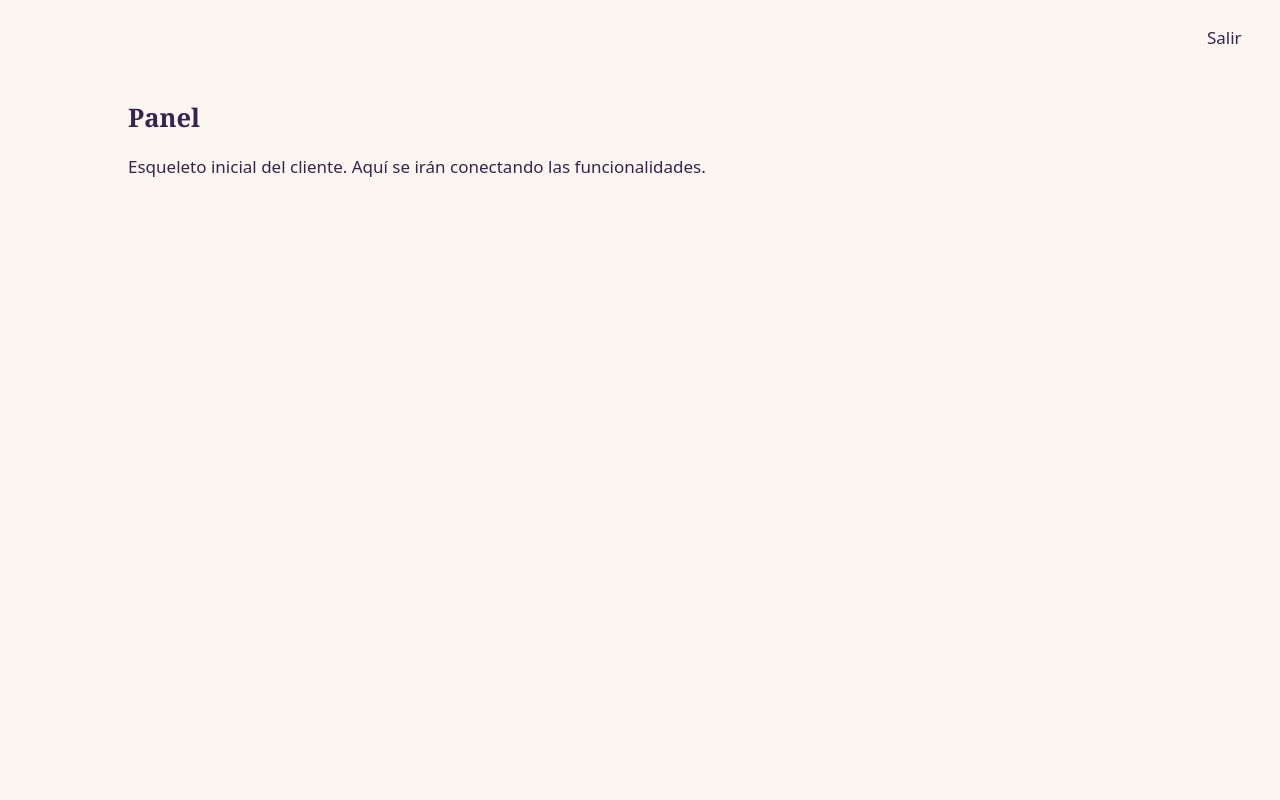
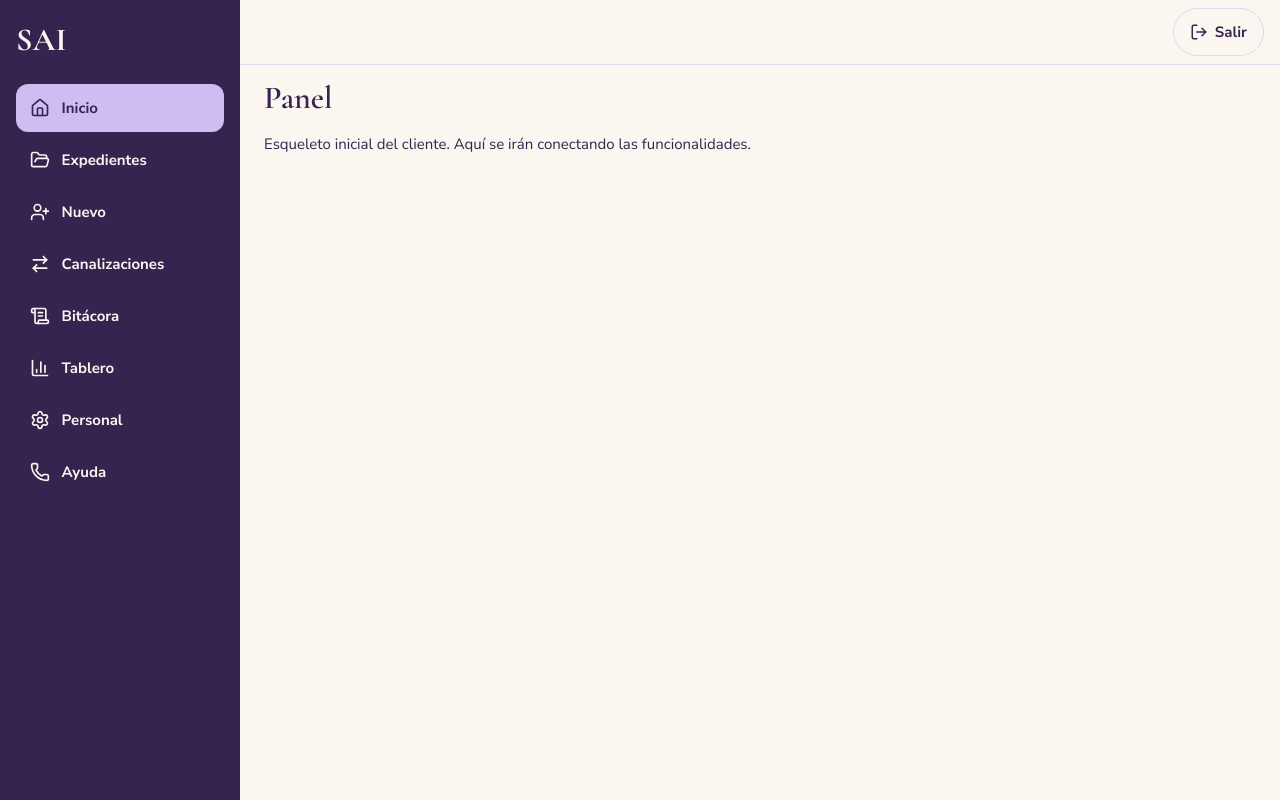
Before and after one commit to Git-Pusher-UAS/plataforma-frontend, a React (Vite) app: page / in a window 1280 px wide. Built offline with nearby package versions, Linux system fonts and the light colour scheme.

Commit message:
Modificaciones a css, vite.config.ts y src/app/Layout.tsx

```diff
--- a/index.html
+++ b/index.html
@@ -3,7 +3,7 @@
   <head>
     <meta charset="UTF-8" />
     <meta name="viewport" content="width=device-width, initial-scale=1, viewport-fit=cover" />
-    <meta name="theme-color" content="#1f2937" />
+    <meta name="theme-color" content="#35244F" />
     <meta name="referrer" content="no-referrer" />
     <link rel="icon" type="image/png" href="/icon-192.png" />
     <link rel="apple-touch-icon" href="/apple-touch-icon.png" />
--- a/package.json
+++ b/package.json
@@ -19,8 +19,11 @@
     "audit:deps": "npm audit --audit-level=high"
   },
   "dependencies": {
+    "@fontsource/cormorant-garamond": "5.3.0",
+    "@fontsource/nunito-sans": "5.3.0",
     "@hookform/resolvers": "7.0.9",
     "@tanstack/react-query": "5.108.4",
+    "lucide-react": "1.80.0",
     "react": "19.3.1",
     "react-dom": "19.3.1",
     "react-hook-form": "7.92.0",
--- a/src/app/Layout.tsx
+++ b/src/app/Layout.tsx
@@ -1,17 +1,29 @@
-import { Outlet } from 'react-router'
+import { NavLink, Outlet } from 'react-router'
+import { NAV } from '@/app/nav'
 import { QuickExitButton } from '@/features/ayuda/QuickExitButton'
 import { UpdatePrompt } from '@/pwa/UpdatePrompt'
 
 export function Layout() {
   return (
-    <>
+    <div className="panel">
+      <nav className="menu-lateral" aria-label="Principal">
+        <span className="menu-marca">SAI</span>
+        {NAV.map(({ to, label, icon: Icon }) => (
+          <NavLink key={to} to={to} end className="menu-item">
+            <Icon size={20} strokeWidth={2} aria-hidden="true" />
+            {label}
+          </NavLink>
+        ))}
+      </nav>
+      <div className="panel-cuerpo">
         <header className="barra">
           <QuickExitButton />
         </header>
         <main className="pagina">
           <Outlet />
         </main>
+      </div>
       <UpdatePrompt />
-    </>
+    </div>
   )
 }
--- /dev/null
+++ b/src/app/nav.ts
@@ -0,0 +1,12 @@
+import { House, FolderOpen, UserPlus, ArrowRightLeft, ScrollText, ChartColumn, Settings, Phone } from 'lucide-react'
+
+export const NAV = [
+  { to: '/', label: 'Inicio', icon: House },
+  { to: '/expedientes', label: 'Expedientes', icon: FolderOpen },
+  { to: '/expedientes/nuevo', label: 'Nuevo', icon: UserPlus },
+  { to: '/canalizaciones', label: 'Canalizaciones', icon: ArrowRightLeft },
+  { to: '/bitacora', label: 'Bitácora', icon: ScrollText },
+  { to: '/tablero', label: 'Tablero', icon: ChartColumn },
+  { to: '/administracion', label: 'Personal', icon: Settings },
+  { to: '/ayuda', label: 'Ayuda', icon: Phone },
+]
--- a/src/features/ayuda/QuickExitButton.tsx
+++ b/src/features/ayuda/QuickExitButton.tsx
@@ -1,3 +1,4 @@
+import { LogOut } from 'lucide-react'
 import { quickExit } from '@/features/ayuda/quickExit'
 import { useQuickExitShortcut } from '@/features/ayuda/useQuickExitShortcut'
 
@@ -5,7 +6,7 @@ export function QuickExitButton() {
   useQuickExitShortcut(quickExit)
   return (
     <button type="button" onClick={() => quickExit()} aria-label="Salida rápida">
-      Salir
+      <LogOut size={18} aria-hidden="true" /> Salir
     </button>
   )
 }
--- a/src/index.css
+++ b/src/index.css
@@ -20,29 +20,117 @@
 /* Forma */--sai-radio-campo: 12px;--sai-radio-tarjeta: 20px;--sai-radio-boton: 999px;--sai-sombra: 0 8px 24px rgba(53,36,79,.10);
 }
 
+/* CSS Base */
+
+*, *::before, *::after { box-sizing: border-box; }
+
 body {
+  margin: 0;
   background: var(--sai-crema);
   color: var(--sai-ciruela);
-  font: 17px/1.6 var(--sai-sans); }
+  font: 17px/1.6 var(--sai-sans);
+}
 
-h1,h2,h3 {
+h1, h2, h3 {
   font-family: var(--sai-serif);
   font-weight: 600;
   line-height: 1.08;
+  margin: 0 0 .5em;
+}
+h1 { font-size: 2rem; }
+h2 { font-size: 1.75rem; }
+h3 { font-size: 1.5rem; font-weight: 700; }
+
+a { color: var(--sai-violeta); }
+
+:focus-visible {
+  outline: 3px solid var(--sai-violeta);
+  outline-offset: 2px;
+}
+
+.texto-suave { color: var(--sai-suave); }
+
+.etiqueta-peque {
+  font: 700 12px/1 var(--sai-sans);
+  letter-spacing: .14em;
+  text-transform: uppercase;
+  color: var(--sai-suave);
+}
+
+.cifra {
+  font-family: var(--sai-sans);
+  font-weight: 800;
+  font-variant-numeric: tabular-nums;
+}
+
+/* Botones*/
+
+/* ---------- Botones ---------- */
+
+button {
+  font: inherit;
+  cursor: pointer;
+}
+
+.boton,
+.boton-secundario,
+.boton-ayuda {
+  display: inline-flex;
+  align-items: center;
+  justify-content: center;
+  gap: .5rem;
+  min-height: 48px;
+  padding: 0 24px;
+  border-radius: var(--sai-radio-boton);
+  font-weight: 700;
+  text-decoration: none;
 }
 
 .boton {
   background: var(--sai-violeta);
-  color: #fff; min-height: 48px;
-  padding: 0 24px; border-radius: var(--sai-radio-boton);
-  font-weight: 700;
+  color: #fff;
+  border: 0;
+}
+.boton:disabled { opacity: .55; cursor: not-allowed; }
+
+.boton-secundario {
+  background: transparent;
+  color: var(--sai-violeta);
+  border: 2px solid var(--sai-violeta);
 }
 
 .boton-ayuda {
   background: var(--sai-ayuda);
-  color: #fff; min-height: 84px;
-  border-radius: var(--sai-radio-boton); font-weight: 700;
+  color: #fff;
+  border: 0;
+  min-height: 84px;
 }
+
+/*Barra superior: Menú, etc. */
+
+.barra {
+  display: flex;
+  justify-content: flex-end;
+  align-items: center;
+  gap: .5rem;
+  padding: .5rem 1rem;
+  border-bottom: 1px solid var(--sai-borde);
+}
+
+.barra button {
+  display: inline-flex;
+  align-items: center;
+  gap: .4rem;
+  min-height: 48px;
+  padding: 0 1rem;
+  border: 1px solid var(--sai-borde);
+  border-radius: var(--sai-radio-boton);
+  background: transparent;
+  color: var(--sai-ciruela);
+  font-weight: 700;
+}
+
+/* Página y actualizaciones */
 
 .pagina {
   max-width: 64rem;
@@ -50,18 +138,197 @@ h1,h2,h3 {
   padding: 1rem;
 }
 
-.barra {
-  display: flex; justify-content: flex-end; gap: .5rem;
-  padding: .5rem 1rem; border-bottom: 1px solid var(--borde);
+.aviso {
+  position: fixed;
+  left: 1rem;
+  right: 1rem;
+  bottom: calc(1rem + env(safe-area-inset-bottom, 0px));
+  padding: .75rem 1rem;
+  border: 1px solid var(--sai-borde);
+  border-radius: var(--sai-radio-tarjeta);
+  background: #fff;
+  box-shadow: var(--sai-sombra);
+  display: flex;
+  gap: .75rem;
+  align-items: center;
+  justify-content: space-between;
+  z-index: 50;
 }
 
-button {
-  font: inherit; cursor: pointer; padding: .5rem .9rem;
-  border: 1px solid var(--borde); border-radius: .5rem;
-  background: transparent; color: var(--texto);
+/* Panel de personal: **** A CONSIDERAR *****
+
+div class="panel">
+       <nav class="menu-lateral"> ... <a class="menu-item"> ... </nav>
+       <div class="panel-cuerpo">
+         <header class="barra"> ... </header>
+         <main class="pagina"> ... </main>
+       </div>
+     </div>
+
+*/
+
+.panel { font-size: 15px; min-height: 100dvh; }
+
+/* Menú en celular: barra lateral o inferior */
+
+.menu-lateral {
+  position: fixed;
+  inset: auto 0 0 0;
+  z-index: 40;
+  display: flex;
+  justify-content: space-around;
+  background: var(--sai-ciruela);
+  color: var(--sai-crema);
+  padding: .25rem .25rem calc(.25rem + env(safe-area-inset-bottom, 0px));
 }
-.aviso {
-  position: fixed; left: 1rem; right: 1rem; bottom: 1rem;
-  padding: .75rem 1rem; border: 1px solid var(--borde); border-radius: .5rem;
-  background: var(--fondo); display: flex; gap: .75rem; align-items: center; justify-content: space-between;
+
+.menu-marca { display: none; }
+
+.menu-item {
+  display: flex;
+  flex-direction: column;
+  align-items: center;
+  justify-content: center;
+  gap: .15rem;
+  min-width: 48px;
+  min-height: 48px;
+  padding: .35rem .5rem;
+  border-radius: var(--sai-radio-campo);
+  color: var(--sai-crema);
+  font-size: 12px;
+  font-weight: 700;
+  text-decoration: none;
 }
+.menu-item[aria-current="page"] {
+  background: var(--sai-lavanda);
+  color: var(--sai-ciruela);
+}
+.menu-item:focus-visible { outline-color: var(--sai-lavanda); }
+
+.panel-cuerpo { padding-bottom: 5rem; } /* espacio para la barra inferior */
+
+/* Interfaz de escritorio: menú lateral y barra superior */
+
+@media (min-width: 768px) {
+  .panel { display: grid; grid-template-columns: 240px 1fr; }
+
+  .menu-lateral {
+    position: sticky;
+    top: 0;
+    height: 100dvh;
+    inset: auto;
+    flex-direction: column;
+    justify-content: flex-start;
+    gap: .25rem;
+    padding: 1.5rem 1rem;
+  }
+
+  .menu-marca {
+    display: block;
+    font: 700 2rem/1 var(--sai-serif);
+    color: var(--sai-crema);
+    margin-bottom: 1.5rem;
+  }
+
+  .menu-item {
+    flex-direction: row;
+    justify-content: flex-start;
+    gap: .75rem;
+    padding: .5rem .85rem;
+    font-size: 15px;
+  }
+
+  .panel-cuerpo { padding-bottom: 0; }
+}
+
+/* Tarjetas y campos de formulario */
+
+.tarjeta {
+  background: #fff;
+  border: 1px solid var(--sai-borde);
+  border-radius: var(--sai-radio-tarjeta);
+  padding: 1.25rem;
+}
+.tarjeta-lila { background: var(--sai-lila); border-color: transparent; }
+
+.campo { display: grid; gap: .35rem; margin-bottom: 1rem; }
+.campo label { font-weight: 700; }
+.campo-ayuda { color: var(--sai-suave); font-size: 14px; }
+
+.campo input,
+.campo select,
+.campo textarea {
+  font: inherit;
+  min-height: 48px;
+  padding: .5rem .85rem;
+  border: 1px solid var(--sai-borde);
+  border-radius: var(--sai-radio-campo);
+  background: var(--sai-lila);
+  color: var(--sai-ciruela);
+}
+
+.campo-error input { border-color: var(--sai-ayuda); }
+.texto-error { color: var(--sai-ayuda); font-weight: 700; }
+
+/* Etiquetas de área */
+
+.etiqueta {
+  display: inline-block;
+  padding: .15rem .75rem;
+  border-radius: var(--sai-radio-boton);
+  font: 700 12px/1.6 var(--sai-sans);
+  color: var(--sai-ciruela);
+  background: var(--sai-lavanda);
+}
+.etiqueta-trabajo-social { background: var(--sai-lavanda); }
+.etiqueta-psicologia { background: var(--sai-rosa); }
+.etiqueta-juridico { background: var(--sai-durazno); }
+.etiqueta-capacitacion { background: var(--sai-menta); }
+.etiqueta-administracion { background: var(--sai-ciruela); color: var(--sai-crema); }
+
+/* Estados */
+
+.estado { border-radius: var(--sai-radio-campo); padding: .75rem 1rem; color: var(--sai-ciruela); }
+.estado-exito { background: var(--sai-menta); }
+.estado-aviso { background: var(--sai-durazno); }
+.estado-urgente { background: var(--sai-coral); }
+
+/* Secciones restringidas / Bloqueadas */
+
+.seccion-bloqueada {
+  display: flex;
+  align-items: center;
+  gap: 1rem;
+  padding: 1rem 1.25rem;
+  background: #fff;
+  border: 2px dashed var(--sai-lavanda);
+  border-radius: var(--sai-radio-tarjeta);
+}
+.seccion-bloqueada-icono {
+  display: grid;
+  place-items: center;
+  width: 44px;
+  height: 44px;
+  flex: none;
+  border-radius: var(--sai-radio-campo);
+  background: var(--sai-lila);
+  color: var(--sai-violeta);
+}
+
+/* Mapa de calor */
+
+calor-1 { background: var(--sai-calor-1); color: var(--sai-ciruela); }
+.calor-2 { background: var(--sai-calor-2); color: var(--sai-ciruela); }
+.calor-3 { background: var(--sai-calor-3); color: var(--sai-ciruela); }
+.calor-4 { background: var(--sai-calor-4); color: #fff; }
+.calor-5 { background: var(--sai-calor-5); color: #fff; }
+.calor-suprimido {
+  background: repeating-linear-gradient(45deg, #fff, #fff 6px, var(--sai-lila) 6px, var(--sai-lila) 12px);
+  color: var(--sai-suave);
+}
+
+/*  Movimiento reducido  */
+
+@media (prefers-reduced-motion: reduce) {
+  * { animation: none !important; transition: none !important; }
+}
--- a/tsconfig.app.json
+++ b/tsconfig.app.json
@@ -17,8 +17,7 @@
     "noUnusedLocals": true,
     "noUnusedParameters": true,
     "noFallthroughCasesInSwitch": true,
-    "baseUrl": ".",
-    "paths": { "@/*": ["src/*"] }
+    "paths": { "@/*": ["./src/*"] }
   },
   "include": ["src"]
 }
--- a/vite.config.ts
+++ b/vite.config.ts
@@ -24,8 +24,8 @@ export default defineConfig({
         start_url: '/',
         scope: '/',
         display: 'standalone',
-        background_color: '#ffffff',
-        theme_color: '#1f2937',
+        background_color: '#FBF6EF',
+        theme_color: '#35244F',
         icons: [
           { src: 'icon-192.png', sizes: '192x192', type: 'image/png' },
           { src: 'icon-512.png', sizes: '512x512', type: 'image/png' },
```
Also changed, not shown: src/main.tsx (+10 -0 lines), 1 other file (tests, documents, lock files or other folders). Lines whose indentation alone changed are shown as unchanged.
